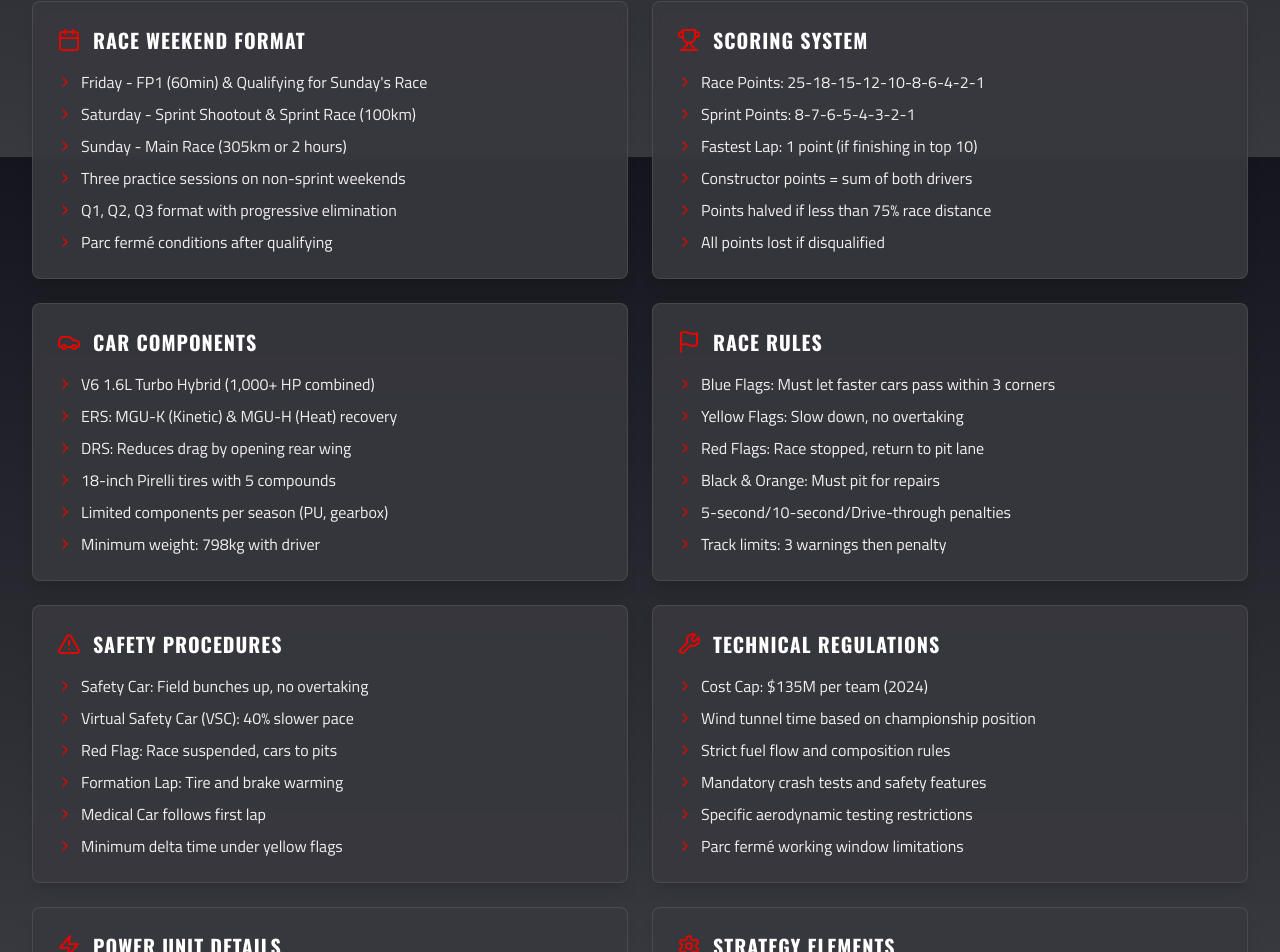
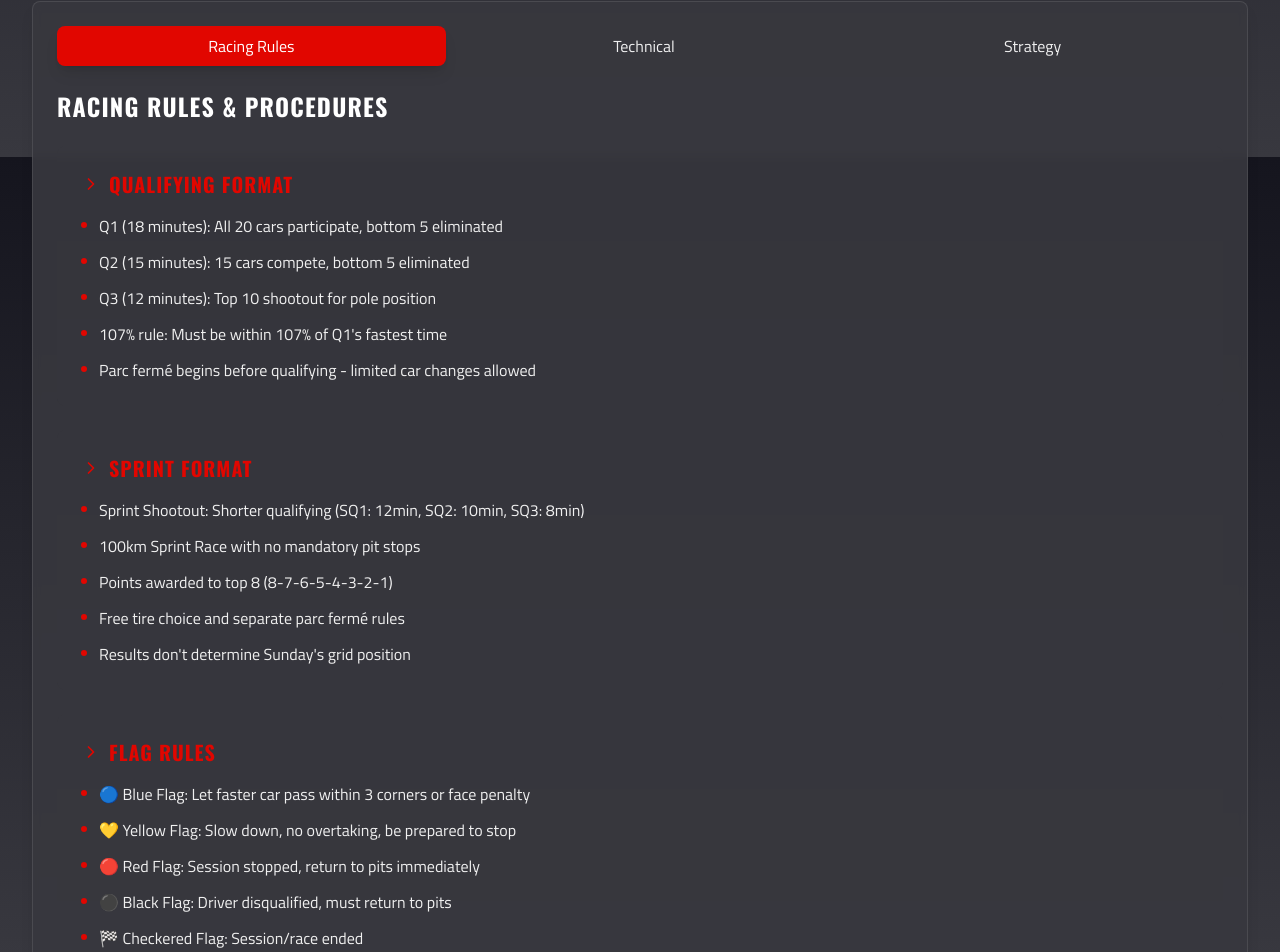
Before and after one commit to harisejaz2206/formula1-analytics, a React (Vite) app: page /guide in a window 1280 px wide. Shown: the part 643-1595 px from the top of the page. Built offline with nearby package versions, Linux system fonts and the light colour scheme.

Commit message:
feat: updated F1guide page

```diff
--- /dev/null
+++ b/src/components/ui/Tabs.tsx
@@ -0,0 +1,103 @@
+import React from 'react';
+
+interface TabsProps {
+  defaultValue: string;
+  children: React.ReactNode;
+  className?: string;
+}
+
+export const Tabs: React.FC<TabsProps> = ({ children, defaultValue, className }) => {
+  const [activeTab, setActiveTab] = React.useState(defaultValue);
+
+  return (
+    <div className={className}>
+      {React.Children.map(children, child => {
+        if (React.isValidElement(child)) {
+          return React.cloneElement(child, {
+            activeTab,
+            onTabChange: setActiveTab
+          });
+        }
+        return child;
+      })}
+    </div>
+  );
+};
+
+interface TabsListProps {
+  children: React.ReactNode;
+  className?: string;
+  activeTab?: string;
+  onTabChange?: (value: string) => void;
+}
+
+export const TabsList: React.FC<TabsListProps> = ({
+  children,
+  className,
+  activeTab,
+  onTabChange
+}) => {
+  return (
+    <div className={`flex space-x-2 ${className}`}>
+      {React.Children.map(children, child => {
+        if (React.isValidElement(child)) {
+          return React.cloneElement(child, {
+            isActive: child.props.value === activeTab,
+            onClick: () => onTabChange?.(child.props.value)
+          });
+        }
+        return child;
+      })}
+    </div>
+  );
+};
+
+interface TabsTriggerProps {
+  value: string;
+  children: React.ReactNode;
+  className?: string;
+  isActive?: boolean;
+  onClick?: () => void;
+}
+
+export const TabsTrigger: React.FC<TabsTriggerProps> = ({
+  children,
+  className,
+  isActive,
+  onClick
+}) => {
+  return (
+    <button
+      onClick={onClick}
+      className={`px-4 py-2 rounded-lg transition-all duration-200
+                 ${isActive
+                   ? 'bg-f1-red text-white shadow-lg'
+                   : 'text-f1-silver hover:bg-f1-gray/30'}
+                 ${className}`}
+    >
+      {children}
+    </button>
+  );
+};
+
+interface TabsContentProps {
+  value: string;
+  children: React.ReactNode;
+  className?: string;
+  activeTab?: string;
+}
+
+export const TabsContent: React.FC<TabsContentProps> = ({
+  value,
+  children,
+  className,
+  activeTab
+}) => {
+  if (value !== activeTab) return null;
+
+  return (
+    <div className={`transition-all duration-200 ${className}`}>
+      {children}
+    </div>
+  );
+};
--- a/src/pages/F1Guide.tsx
+++ b/src/pages/F1Guide.tsx
@@ -11,108 +11,102 @@ import {
     HeartPulse,
     Wrench
 } from 'lucide-react';
-import { Tabs, TabsList, TabsTrigger, TabsContent } from '../components/ui/tabs';
+import { Tabs, TabsList, TabsTrigger, TabsContent } from '../components/ui/Tabs';
 
-const F1Guide: React.FC = () => {
-    const guideTopics = [
+const DetailedGuide = {
+  racing: {
+    title: "Racing Rules & Procedures",
+    sections: [
       {
-            title: "Race Weekend Format",
-            icon: Calendar,
+        subtitle: "Qualifying Format",
         content: [
-                "Friday - FP1 (60min) & Qualifying for Sunday's Race",
-                "Saturday - Sprint Shootout & Sprint Race (100km)",
-                "Sunday - Main Race (305km or 2 hours)",
-                "Three practice sessions on non-sprint weekends",
-                "Q1, Q2, Q3 format with progressive elimination",
-                "Parc fermé conditions after qualifying"
+          "Q1 (18 minutes): All 20 cars participate, bottom 5 eliminated",
+          "Q2 (15 minutes): 15 cars compete, bottom 5 eliminated",
+          "Q3 (12 minutes): Top 10 shootout for pole position",
+          "107% rule: Must be within 107% of Q1's fastest time",
+          "Parc fermé begins before qualifying - limited car changes allowed"
         ]
       },
       {
-            title: "Scoring System",
-            icon: Trophy,
+        subtitle: "Sprint Format",
         content: [
-                "Race Points: 25-18-15-12-10-8-6-4-2-1",
-                "Sprint Points: 8-7-6-5-4-3-2-1",
-                "Fastest Lap: 1 point (if finishing in top 10)",
-                "Constructor points = sum of both drivers",
-                "Points halved if less than 75% race distance",
-                "All points lost if disqualified"
+          "Sprint Shootout: Shorter qualifying (SQ1: 12min, SQ2: 10min, SQ3: 8min)",
+          "100km Sprint Race with no mandatory pit stops",
+          "Points awarded to top 8 (8-7-6-5-4-3-2-1)",
+          "Free tire choice and separate parc fermé rules",
+          "Results don't determine Sunday's grid position"
         ]
       },
       {
-            title: "Car Components",
-            icon: Car,
+        subtitle: "Flag Rules",
         content: [
-                "V6 1.6L Turbo Hybrid (1,000+ HP combined)",
-                "ERS: MGU-K (Kinetic) & MGU-H (Heat) recovery",
-                "DRS: Reduces drag by opening rear wing",
-                "18-inch Pirelli tires with 5 compounds",
-                "Limited components per season (PU, gearbox)",
-                "Minimum weight: 798kg with driver"
+          "🔵 Blue Flag: Let faster car pass within 3 corners or face penalty",
+          "💛 Yellow Flag: Slow down, no overtaking, be prepared to stop",
+          "🔴 Red Flag: Session stopped, return to pits immediately",
+          "⚫️ Black Flag: Driver disqualified, must return to pits",
+          "🏁 Checkered Flag: Session/race ended",
+          "⚫️🟠 Black & Orange: Mechanical issue, must pit for repairs"
+        ]
+      }
+    ]
+  },
+  technical: {
+    title: "Technical Regulations",
+    sections: [
+      {
+        subtitle: "Power Unit Components",
+        content: [
+          "Internal Combustion Engine (ICE): 3 per season",
+          "Turbocharger (TC): 3 per season",
+          "Motor Generator Unit - Heat (MGU-H): 3 per season",
+          "Motor Generator Unit - Kinetic (MGU-K): 3 per season",
+          "Energy Store (ES): 2 per season",
+          "Control Electronics (CE): 2 per season",
+          "Exceeding allocations results in grid penalties"
         ]
       },
       {
-            title: "Race Rules",
-            icon: Flag,
+        subtitle: "Aerodynamic Testing Restrictions",
         content: [
-                "Blue Flags: Must let faster cars pass within 3 corners",
-                "Yellow Flags: Slow down, no overtaking",
-                "Red Flags: Race stopped, return to pit lane",
-                "Black & Orange: Must pit for repairs",
-                "5-second/10-second/Drive-through penalties",
-                "Track limits: 3 warnings then penalty"
+          "Wind tunnel time allocated based on championship position",
+          "1st place: 70% of baseline testing allowed",
+          "Last place: 115% of baseline testing allowed",
+          "CFD (Computational Fluid Dynamics) restrictions apply",
+          "Cost cap affects development capabilities"
+        ]
+      }
+    ]
+  },
+  strategy: {
+    title: "Race Strategy",
+    sections: [
+      {
+        subtitle: "Tire Management",
+        content: [
+          "C0 (Hardest) to C5 (Softest) compounds available",
+          "Must use at least two different compounds in dry race",
+          "Tire degradation affects pace and strategy",
+          "Graining: Surface rubber balls up reducing grip",
+          "Blistering: Subsurface heat damage to tires",
+          "Thermal degradation vs. mechanical wear"
         ]
       },
       {
-            title: "Safety Procedures",
-            icon: AlertTriangle,
+        subtitle: "Pit Stop Strategy",
         content: [
-                "Safety Car: Field bunches up, no overtaking",
-                "Virtual Safety Car (VSC): 40% slower pace",
-                "Red Flag: Race suspended, cars to pits",
-                "Formation Lap: Tire and brake warming",
-                "Medical Car follows first lap",
-                "Minimum delta time under yellow flags"
-            ]
-        },
-        {
-            title: "Technical Regulations",
-            icon: Wrench,
-            content: [
-                "Cost Cap: $135M per team (2024)",
-                "Wind tunnel time based on championship position",
-                "Strict fuel flow and composition rules",
-                "Mandatory crash tests and safety features",
-                "Specific aerodynamic testing restrictions",
-                "Parc fermé working window limitations"
-            ]
-        },
-        {
-            title: "Power Unit Details",
-            icon: Zap,
-            content: [
-                "1.6L V6 Turbo Hybrid Engine",
-                "Energy Store: 1.1kWh lithium-ion battery",
-                "15,000 RPM maximum limit",
-                "3 ICE, Turbo, MGU-H, MGU-K per season",
-                "2 Energy Store & Control Electronics",
-                "Fuel flow limit: 100kg/hour maximum"
-            ]
-        },
-        {
-            title: "Strategy Elements",
-            icon: Settings,
-            content: [
-                "Mandatory pit stop (two tire compounds)",
-                "Undercut: Early pit for track position",
-                "Overcut: Extended stint for track position",
-                "Tire management crucial for performance",
-                "Fuel load affects lap times significantly",
-                "Weather forecast impacts tire choice"
+          "Undercut: Pitting before competitor for fresh tire advantage",
+          "Overcut: Staying out longer while competitor pits",
+          "Track position vs. tire advantage trade-off",
+          "Safety Car often triggers opportunistic stops",
+          "Temperature management during formation laps",
+          "Fuel load affects early race pace"
         ]
       }
-    ];
+    ]
+  }
+};
 
+const F1Guide: React.FC = () => {
     const keyStats = [
         { label: "Top Speed", value: "350+ km/h", icon: Gauge, detail: "Monza straight" },
         { label: "Race Distance", value: "~305 km", icon: MapPin, detail: "or 2 hours max" },
@@ -152,25 +146,37 @@ const F1Guide: React.FC = () => {
                 ))}
             </div>
 
-            {/* Main Guide Content */}
-            <div className="grid grid-cols-1 md:grid-cols-2 gap-6">
-                {guideTopics.map((topic) => (
-                    <div key={topic.title} className="f1-card p-6 relative overflow-hidden group">
-                        <div className="absolute inset-0 bg-gradient-to-br from-f1-red/5 to-transparent opacity-0 group-hover:opacity-100 transition-opacity duration-300"></div>
-                        <div className="flex items-center mb-4">
-                            <topic.icon className="w-6 h-6 text-f1-red mr-3" />
-                            <h2 className="text-xl font-bold text-white">{topic.title}</h2>
-                        </div>
-                        <ul className="space-y-2">
-                            {topic.content.map((item, index) => (
-                                <li key={index} className="flex items-start text-f1-silver">
-                                    <ChevronRight className="w-4 h-4 text-f1-red mr-2 mt-1 flex-shrink-0" />
-                                    <span>{item}</span>
+            {/* Detailed Guide Tabs */}
+            <div className="f1-card p-6">
+                <Tabs defaultValue="racing" className="w-full">
+                    <TabsList className="grid grid-cols-3 mb-6">
+                        <TabsTrigger value="racing">Racing Rules</TabsTrigger>
+                        <TabsTrigger value="technical">Technical</TabsTrigger>
+                        <TabsTrigger value="strategy">Strategy</TabsTrigger>
+                    </TabsList>
+
+                    {Object.entries(DetailedGuide).map(([key, section]) => (
+                        <TabsContent key={key} value={key} className="space-y-6">
+                            <h2 className="text-2xl font-bold text-white mb-4">{section.title}</h2>
+                            {section.sections.map((subsection, idx) => (
+                                <div key={idx} className="bg-f1-gray/20 rounded-lg p-6 space-y-4">
+                                    <h3 className="text-xl font-bold text-f1-red flex items-center gap-2">
+                                        <ChevronRight className="w-5 h-5" />
+                                        {subsection.subtitle}
+                                    </h3>
+                                    <ul className="space-y-3">
+                                        {subsection.content.map((item, i) => (
+                                            <li key={i} className="text-f1-silver flex items-start gap-3">
+                                                <div className="w-1.5 h-1.5 rounded-full bg-f1-red mt-2 flex-shrink-0" />
+                                                {item}
                                             </li>
                                         ))}
                                     </ul>
                                 </div>
                             ))}
+                        </TabsContent>
+                    ))}
+                </Tabs>
             </div>
 
             {/* Call to Action */}
```
Also changed, not shown: src/index.css (+51 -0 lines), src/pages/Home.tsx (+125 -2 lines). Lines whose indentation alone changed are shown as unchanged.
